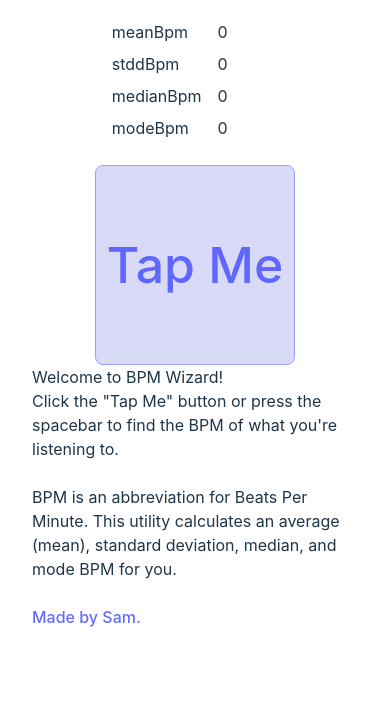
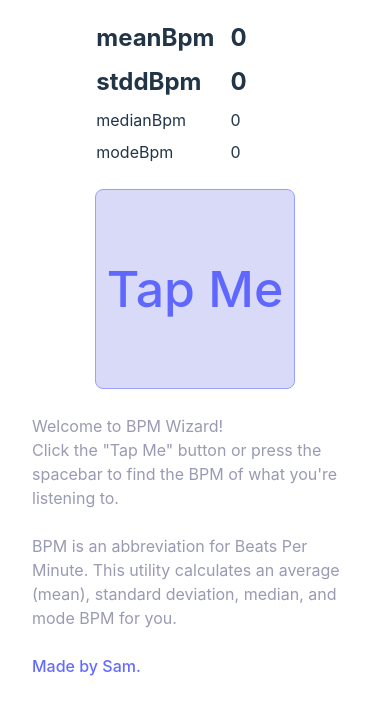
Before and after one commit to sedwardsmarsh/bpmwizard, a website built with Vite: page index.html in a window 390 px wide. Shown: the part 93-808 px from the top of the page. Built offline with nearby package versions, Linux system fonts and the light colour scheme.

Commit message:
styled site for desktop and mobile

```diff
--- a/src/main.ts
+++ b/src/main.ts
@@ -12,13 +12,13 @@ document.querySelector<HTMLDivElement>("#app")!.innerHTML = `
     <div class="readout">
 
       <div class="statRow">
-        <p class="desc">meanBpm</p>
-        <p class="data meanBpm">0</p>
+        <p class="desc bigDesc">meanBpm</p>
+        <p class="data bigData meanBpm">0</p>
       </div>
 
       <div class="statRow">
-        <p class="desc">stddBpm</p>
-        <p class="data stddBpm">0</p>
+        <p class="desc bigDesc">stddBpm</p>
+        <p class="data bigData stddBpm">0</p>
       </div>
 
       <div class="statRow">
--- a/src/style.css
+++ b/src/style.css
@@ -157,9 +157,28 @@ h1 {
 }
 
 .desc {
-  margin-left: 10px;
+  margin-left: 50px;
 }
 
 .data {
   width: 7ch;
 }
+
+.bigDesc {
+  font-weight: bold;
+  font-size: x-large;
+}
+
+.bigData {
+  font-weight: bold;
+  font-size: x-large;
+}
+
+.content {
+  margin-top: 25px;
+  color: #999ab3;
+}
+
+.footer {
+  margin-top: 25px;
+}
```
